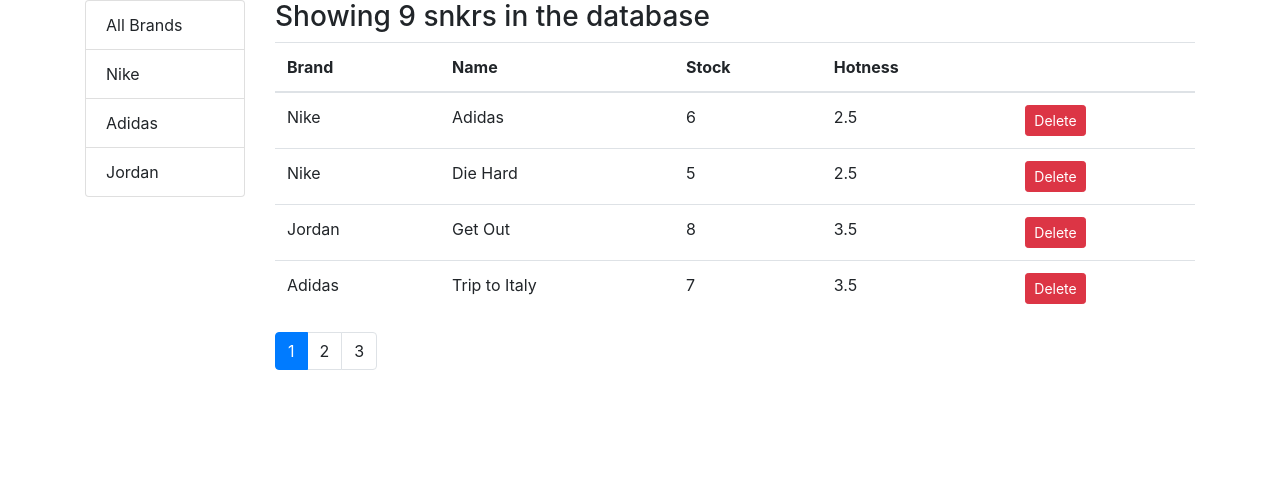
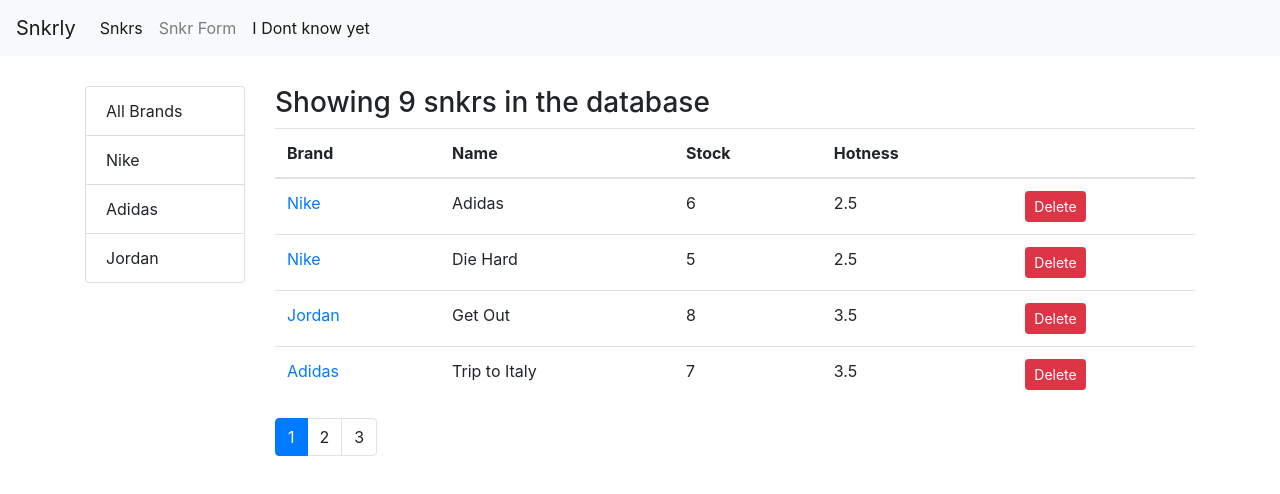
Before and after one commit to Nwillia3/snkrly-depreciated, a React (Create React App) app in the folder client/: page /snkrs in a window 1280 px wide. Shown: the top 494 px of the page. Built offline with nearby package versions, Linux system fonts and the light colour scheme.

Commit message:
added routing, a navbar and links inside of table

```diff
--- a/client/package.json
+++ b/client/package.json
@@ -7,6 +7,7 @@
     "font-awesome": "^4.7.0",
     "react": "^16.8.6",
     "react-dom": "^16.8.6",
+    "react-router-dom": "^5.0.0",
     "react-scripts": "2.1.8"
   },
   "scripts": {
--- a/client/src/App.js
+++ b/client/src/App.js
@@ -1,13 +1,29 @@
 import React, { Component } from "react";
 import "./App.css";
 import Snkrs from "./components/snkrs";
+import { Route, Redirect, Switch } from "react-router-dom";
+import NotFound from "./components/notFound";
+import NavBar from "./commons/navBar";
+import SnkrForm from "./components/snkrForm";
 
 class App extends Component {
   render() {
     return (
-      <main className="container">
-        <Snkrs />
-      </main>
+      <React.Fragment>
+        <NavBar />
+
+        <main className="container">
+          <Switch>
+            <Route path="/snkrs/:id/:name" component={SnkrForm} />
+
+            <Route path="/snkrs" component={Snkrs} />
+            <Route path="/snkrForm" component={SnkrForm} />
+            <Route path="/not-found" component={NotFound} />
+            <Redirect from="/" to="/snkrs" />
+            <Redirect to="/not-found" />
+          </Switch>
+        </main>
+      </React.Fragment>
     );
   }
 }
--- /dev/null
+++ b/client/src/commons/navBar.jsx
@@ -0,0 +1,44 @@
+import React from "react";
+import { NavLink, Link } from "react-router-dom";
+
+const NavBar = () => {
+  return (
+    <nav className="navbar navbar-expand-lg navbar-light bg-light">
+      <Link className="navbar-brand" to="/">
+        Snkrly
+      </Link>
+      <button
+        className="navbar-toggler"
+        type="button"
+        data-toggle="collapse"
+        data-target="#navbarNav"
+        aria-controls="navbarNav"
+        aria-expanded="false"
+        aria-label="Toggle navigation"
+      >
+        <span className="navbar-toggler-icon" />
+      </button>
+      <div className="collapse navbar-collapse" id="navbarNav">
+        <ul className="navbar-nav">
+          <li className="nav-item">
+            <NavLink className="nav-link" to="/snkrs">
+              Snkrs
+            </NavLink>
+          </li>
+          <li className="nav-item">
+            <NavLink className="nav-link" to="/snkrform">
+              Snkr Form
+            </NavLink>
+          </li>
+          <li className="nav-item">
+            <NavLink className="nav-link" to="/">
+              I Dont know yet
+            </NavLink>
+          </li>
+        </ul>
+      </div>
+    </nav>
+  );
+};
+
+export default NavBar;
--- a/client/src/commons/table.jsx
+++ b/client/src/commons/table.jsx
@@ -1,6 +1,5 @@
 import React from "react";
 import TableHeader from "./tableHeader";
-
 import TableBody from "./tableBody";
 
 const Table = ({ columns, sortColumn, onSort, data }) => {
--- a/client/src/commons/tableHeader.jsx
+++ b/client/src/commons/tableHeader.jsx
@@ -31,7 +31,7 @@
         <tr>
           {this.props.columns.map(column => (
             <th
-              className="clickable"
+              className="clickable "
               key={column.path || column.key} // use the column or the key
               onClick={() => this.raiseSort(column.path)}
             >
--- /dev/null
+++ b/client/src/components/notFound.jsx
@@ -0,0 +1,7 @@
+import React from "react";
+
+const NotFound = () => {
+  return <h1> Not Found</h1>;
+};
+
+export default NotFound;
--- /dev/null
+++ b/client/src/components/snkrForm.jsx
@@ -0,0 +1,7 @@
+import React from "react";
+
+const SnkrForm = ({ match }) => {
+  return <h1> Snkr Form : {`${match.params.id}  ${match.params.name}`}</h1>;
+};
+
+export default SnkrForm;
--- a/client/src/components/snkrTable.jsx
+++ b/client/src/components/snkrTable.jsx
@@ -1,9 +1,16 @@
 import React, { Component } from "react";
 import Table from "../commons/table";
+import { Link } from "react-router-dom";
 
 class SnkrsTable extends Component {
   columns = [
-    { path: "brand.name", label: "Brand" },
+    {
+      path: "brand.name",
+      label: "Brand",
+      content: snkr => (
+        <Link to={`/snkrs/${snkr._id}/${snkr.name}`}> {snkr.brand.name}</Link>
+      )
+    },
     { path: "name", label: "Name" },
     { path: "pairsInStock", label: "Stock" },
     { path: "hotRate", label: "Hotness" },
--- a/client/src/index.css
+++ b/client/src/index.css
@@ -16,3 +16,7 @@
 .clickable {
   cursor: pointer;
 }
+
+.navbar {
+  margin-bottom: 30px;
+}
--- a/client/src/index.js
+++ b/client/src/index.js
@@ -3,10 +3,16 @@
 import "./index.css";
 import "bootstrap/dist/css/bootstrap.min.css";
 import "font-awesome/css/font-awesome.css";
+import { BrowserRouter as Router } from "react-router-dom";
 import App from "./App";
 import * as serviceWorker from "./serviceWorker";
 
-ReactDOM.render(<App />, document.getElementById("root"));
+ReactDOM.render(
+  <Router>
+    <App />
+  </Router>,
+  document.getElementById("root")
+);
 
 // If you want your app to work offline and load faster, you can change
 // unregister() to register() below. Note this comes with some pitfalls.
```
Also changed, not shown: 1 other file (tests, documents, lock files or other folders).
